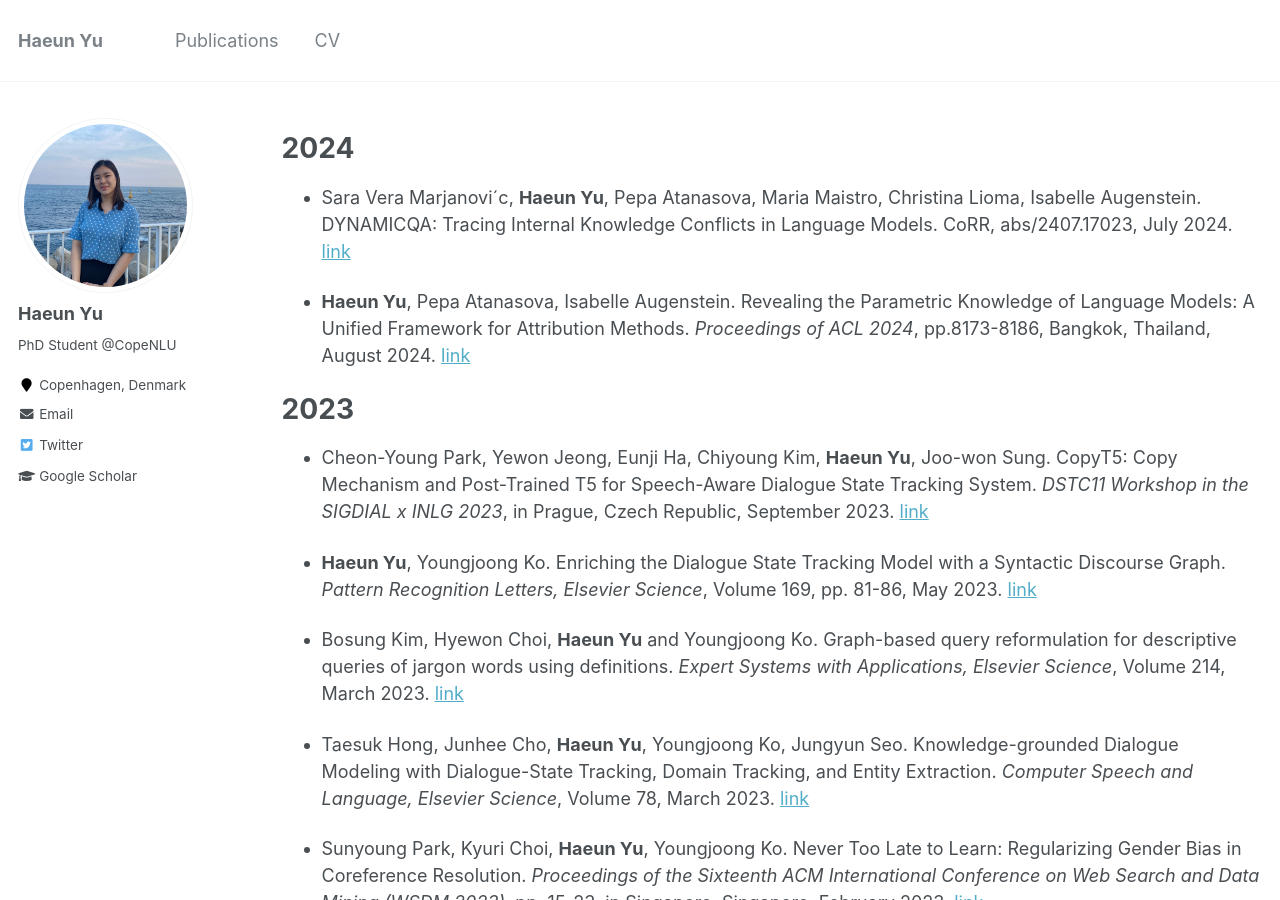
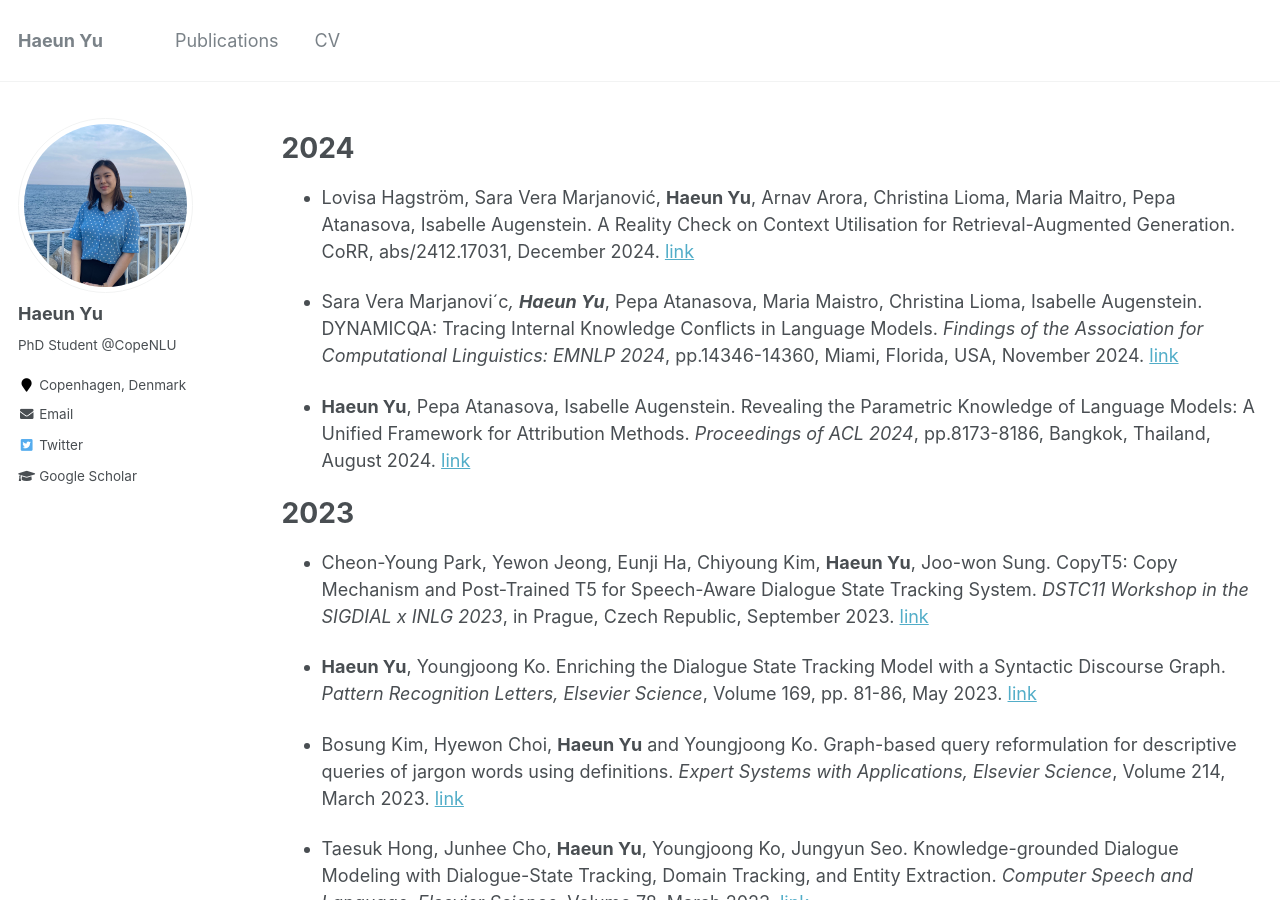
Before and after one commit to HaeunYu/haeunyu.github.io, a Jekyll site: the page built from _pages/publications.md, in a window 1280 px wide and 900 px high. Built offline with Jekyll 4.4.1, drawn with Linux system fonts in a browser that asks for light colours.

Commit message:
update 2025

```diff
--- a/_pages/publications.md
+++ b/_pages/publications.md
@@ -13,8 +13,10 @@ author_profile: true
 
 2024
 =====
-* Sara Vera Marjanovi´c, **Haeun Yu**, Pepa Atanasova, Maria Maistro, Christina Lioma, Isabelle Augenstein.
-DYNAMICQA: Tracing Internal Knowledge Conflicts in Language Models. CoRR, abs/2407.17023, July 2024. [link](https://arxiv.org/abs/2407.17023)
+* Lovisa Hagström, Sara Vera Marjanović, **Haeun Yu**, Arnav Arora, Christina Lioma, Maria Maitro, Pepa Atanasova, Isabelle Augenstein. A Reality Check on Context Utilisation for Retrieval-Augmented Generation. CoRR, abs/2412.17031, December 2024. [link](https://arxiv.org/abs/2412.17031)
+
+* Sara Vera Marjanovi´c*, **Haeun Yu***, Pepa Atanasova, Maria Maistro, Christina Lioma, Isabelle Augenstein.
+DYNAMICQA: Tracing Internal Knowledge Conflicts in Language Models. <em>Findings of the Association for Computational Linguistics: EMNLP 2024</em>, pp.14346-14360, Miami, Florida, USA, November 2024. [link](https://aclanthology.org/2024.findings-emnlp.838/)
 
 * **Haeun Yu**, Pepa Atanasova, Isabelle Augenstein. Revealing the Parametric Knowledge of Language Models: A Unified Framework for Attribution Methods. <em>Proceedings of ACL 2024</em>, pp.8173-8186, Bangkok, Thailand, August 2024. [link](https://aclanthology.org/2024.acl-long.444/)
 
```
